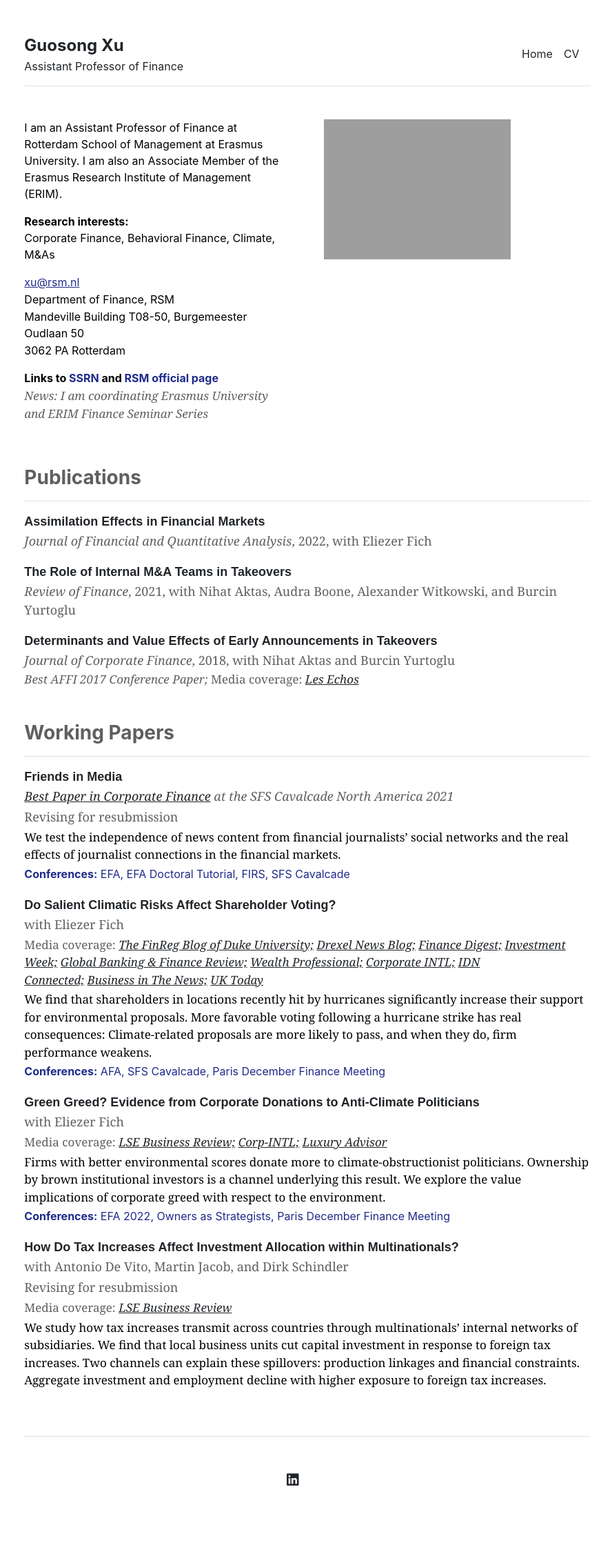
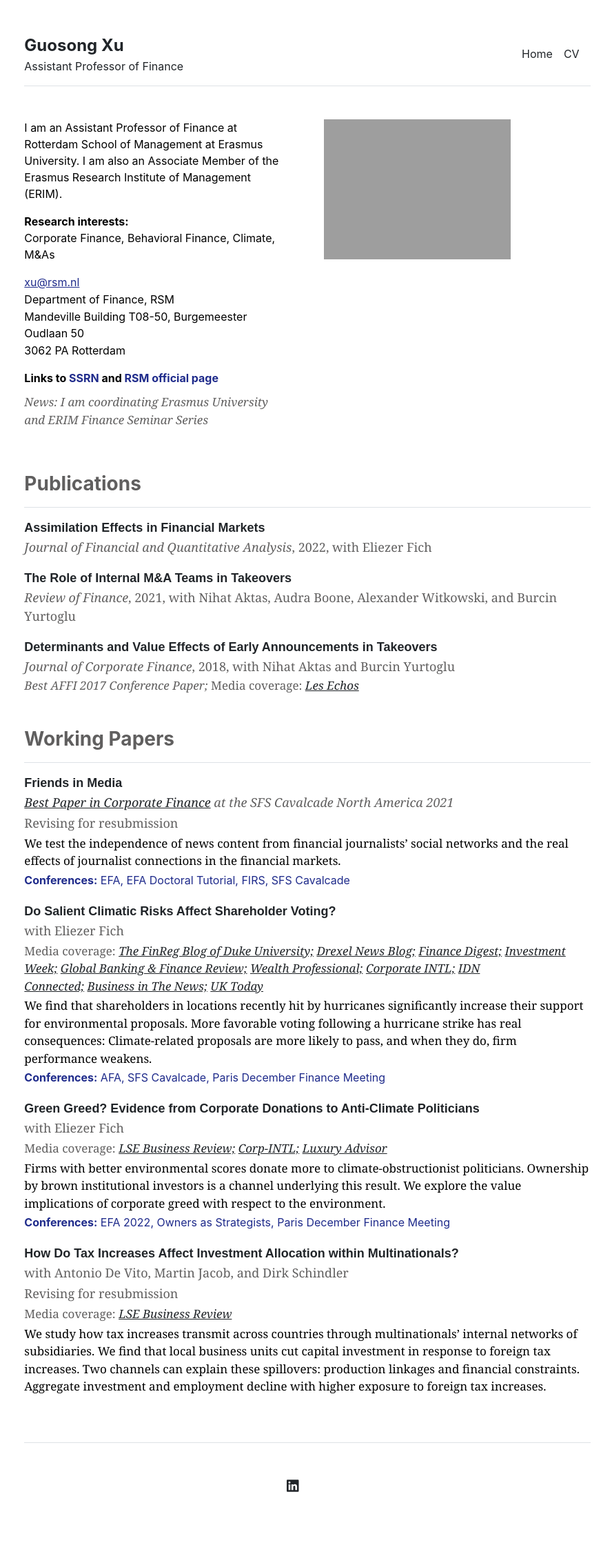
Before and after one commit to guosongxu/guosongxu.github.io, a Jekyll site: the page built from index.md, in a window 1280 px wide. Shown: the whole page at 69% size, without its empty margins (194-1082 px from the left). Built offline with Jekyll 4.4.1, drawn with Linux system fonts in a browser that asks for light colours.

Commit message:
Update index.md

```diff
--- a/index.md
+++ b/index.md
@@ -13,6 +13,6 @@ Corporate Finance, Behavioral Finance, Climate, M&As<p>
 <p style="margin-bottom:1px">Mandeville Building T08-50, Burgemeester Oudlaan 50</p>
 <p>3062 PA Rotterdam</p>
 
-<p style="margin-bottom:1px"><strong> Links to <a href="https://papers.ssrn.com/sol3/cf_dev/AbsByAuth.cfm?per_id=2291312" target="_blank" rel="noreferrer noopener" aria-label=" (opens in a new tab)" style="text-decoration:none;color:#1F2B8B">SSRN</a> and <a rel="noreferrer noopener" href="https://www.rsm.nl/people/guosong-xu/" target="_blank" style="text-decoration:none;color:#1F2B8B">RSM official page</a></strong></p>
+<p style="margin-bottom:10px"><strong> Links to <a href="https://papers.ssrn.com/sol3/cf_dev/AbsByAuth.cfm?per_id=2291312" target="_blank" rel="noreferrer noopener" aria-label=" (opens in a new tab)" style="text-decoration:none;color:#1F2B8B">SSRN</a> and <a rel="noreferrer noopener" href="https://www.rsm.nl/people/guosong-xu/" target="_blank" style="text-decoration:none;color:#1F2B8B">RSM official page</a></strong></p>
 
 <p style="margin-bottom:10px;font-family:georgia;font-size:17px;color:#605F5F"><em>News: I am coordinating Erasmus University and ERIM Finance Seminar Series</em></p>
```
